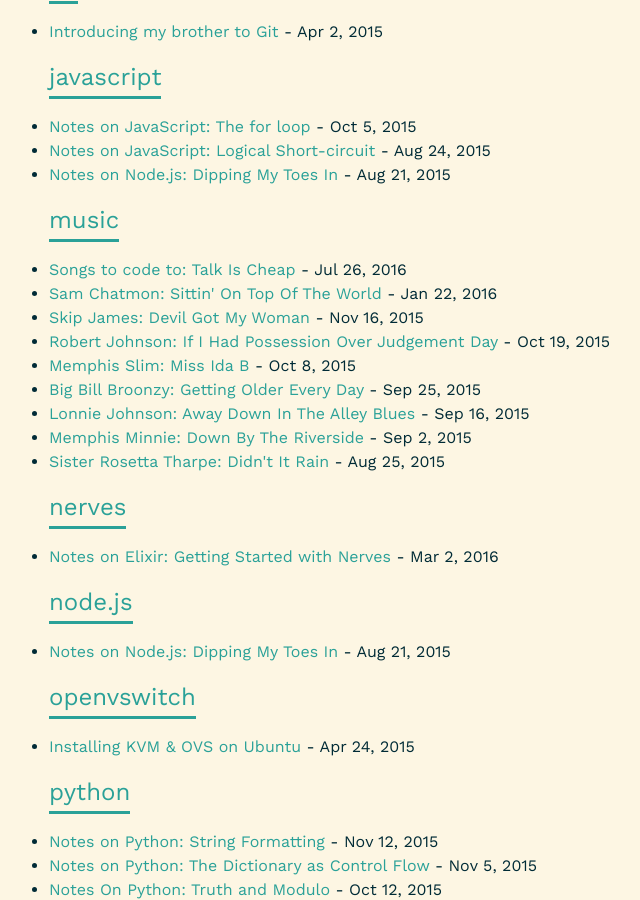
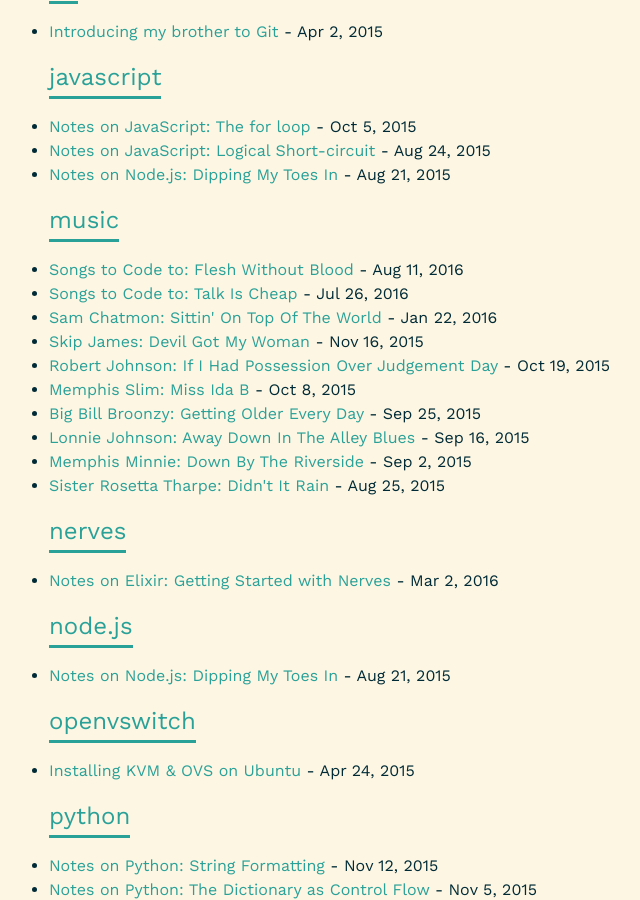
Before and after one commit to robphoenix/bordeltabernacle.github.io, a Jekyll site: the page built from tags.html, in a window 1280 px wide and 900 px high, scrolled down 976 px. Shown: the whole window, without its empty margins (186-826 px from the left). Built offline with Jekyll 4.4.1, drawn with Linux system fonts in a browser that asks for light colours; nearby versions of some CDN libraries.

Commit message:
add grimes flesh without blood

```diff
--- /dev/null
+++ b/_posts/2016-08-11-grimes-flesh-without-blood.md
@@ -0,0 +1,8 @@
+---
+layout: post
+title: "Songs to Code to: Flesh Without Blood"
+date: 2016-08-11
+tags: music
+---
+
+<iframe width="640" height="360" src="https://www.youtube.com/embed/Tv9YoYCKNoE" frameborder="0"> </iframe>
```
Also changed, not shown: _posts/2016-07-26-chet-faker-talk-is-cheap.md (+1 -1 lines).
